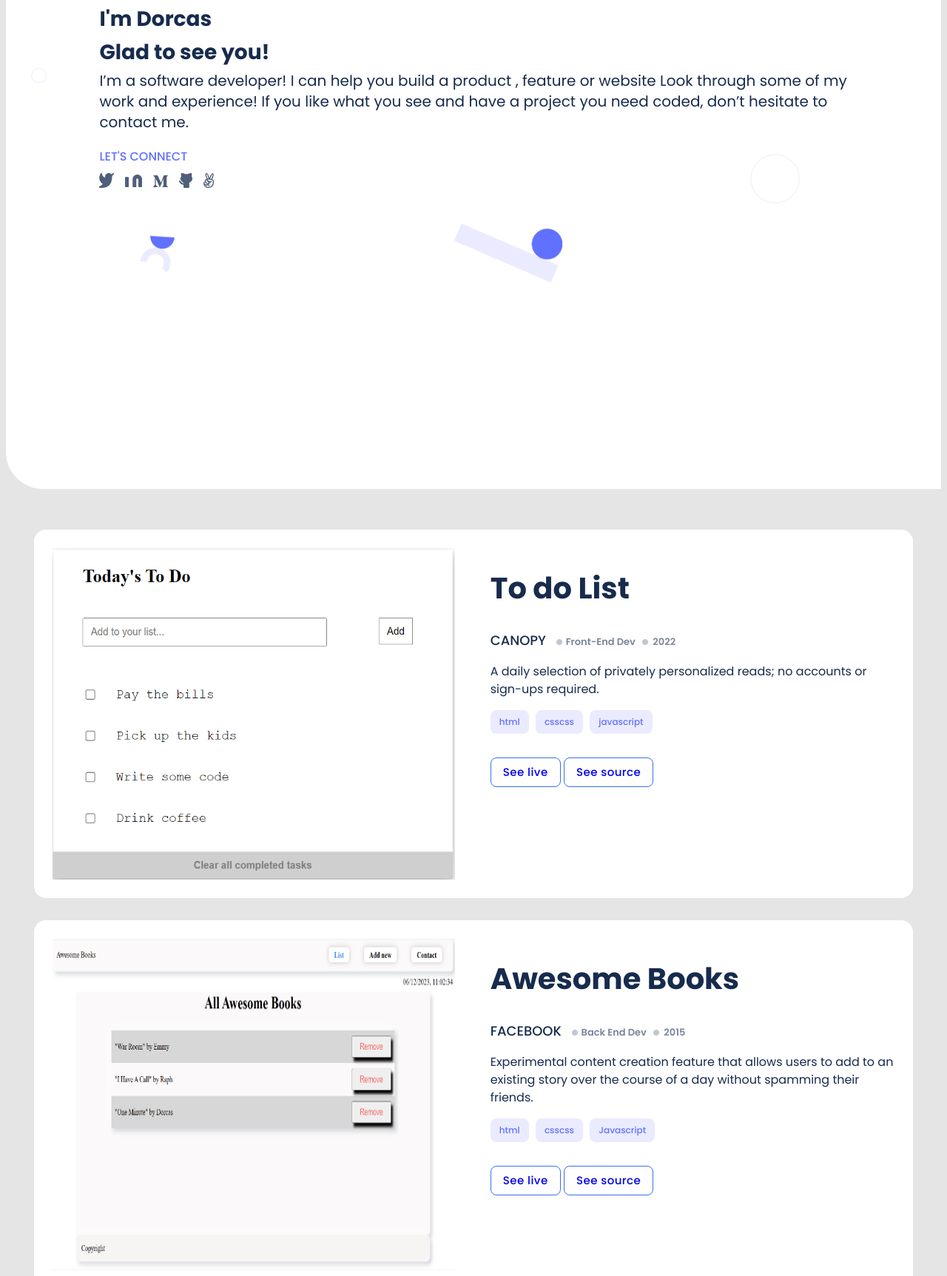
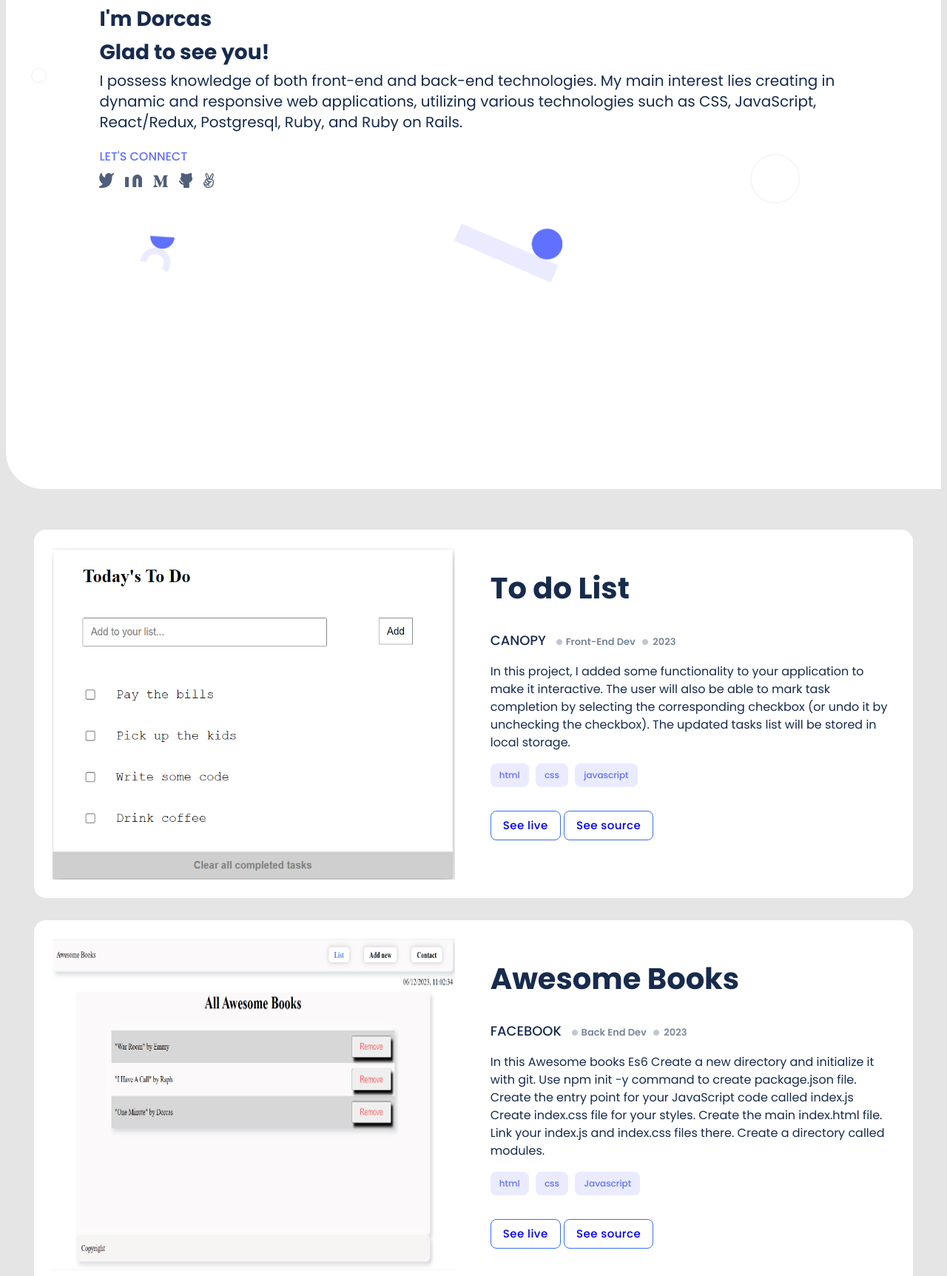
Before and after one commit to Dorcas126/Setup-and-mobile-first-project, a website: page index.html in a window 1280 px wide. Shown: the part 335-2060 px from the top of the page at 74% size. Drawn offline with Linux system fonts and the light colour scheme.

Commit message:
Add description

```diff
--- a/index.html
+++ b/index.html
@@ -38,10 +38,10 @@
               I'm Dorcas<br>Glad to see you!
             </h1>
             <p>
-              I’m a software developer! I can help you build a product ,
-              feature or website Look through some of my work and experience!
-              If you like what you see and have a project you need coded, don’t
-              hesitate to contact me.
+              I possess knowledge of both front-end and back-end technologies.
+              My main interest lies creating in dynamic and responsive web applications,
+              utilizing various technologies such as CSS, JavaScript, React/Redux, Postgresql,
+              Ruby, and Ruby on Rails.
             </p>
             <a>LET'S CONNECT</a>
             <ul class="social-media">
@@ -92,10 +92,9 @@
             About Myself
           </h2>
           <p>
-            Hello I’m a software developer! I can help you build a product ,
-            feature or website Look through some of my work and experience!
-            If you like what you see and have a project you need coded,
-            don’t hestiate to contact me.
+            I'm a software developer who can help you build products,
+            features, or websites. Check out my work and experience.
+            If you have a coding project, feel free to contact me.
           </p>
           <a class="connect">LET'S CONNECT</a>
           <ul class="social">
--- a/script.js
+++ b/script.js
@@ -19,10 +19,10 @@ const works = [
     title: 'To do List',
     image: 'img/todo.png',
     imgeAlt: 'To do list image',
-    canopy: ['CANOPY', 'Front-End Dev', '2022'],
+    canopy: ['CANOPY', 'Front-End Dev', '2023'],
     descript:
-    'A daily selection of privately personalized reads; no accounts or sign-ups required.',
-    languages: ['html', 'css', 'javascript'],
+    'In this project, I added some functionality to your application to make it interactive. The user will also be able to mark task completion by selecting the corresponding checkbox (or undo it by unchecking the checkbox). The updated tasks list will be stored in local storage.',
+    languages: ['html', 'css', 'javascript', 'webpack'],
     sourcebtn: '<a href="https://github.com/Dorcas126/To-Do-List">See source</a>',
     liveBtn: '<a href="https://dorcas126.github.io/To-Do-List/dist/">See live</a>',
   },
@@ -31,9 +31,9 @@ const works = [
     title: 'Awesome Books',
     image: 'img/awesome.png',
     imageAlt: 'snapshoot Portfolio picture',
-    canopy: ['FACEBOOK', 'Back End Dev', '2015'],
+    canopy: ['FACEBOOK', 'Back End Dev', '2023'],
     descript:
-      'Experimental content creation feature that allows users to add to an existing story over the course of a day without spamming their friends.',
+      'In this Awesome books Es6 Create a new directory and initialize it with git. Use npm init -y command to create package.json file. Create the entry point for your JavaScript code called index.js Create index.css file for your styles. Create the main index.html file. Link your index.js and index.css files there. Create a directory called modules.',
     languages: ['html', 'css', 'Javascript'],
     sourcebtn: '<a href="https://github.com/Dorcas126/Awesome-book-project">See source</a>',
     liveBtn: '<a href="https://dorcas126.github.io/Awesome-book-project/">See live</a>',
@@ -43,9 +43,9 @@ const works = [
     title: 'Space travelers',
     image: 'img/traveller.png',
     imageAlt: 'snapshoot Portfolio picture',
-    canopy: ['FACEBOOK', 'Full Stack Dev', '2015'],
+    canopy: ['FACEBOOK', 'Full Stack Dev', '2023'],
     descript:
-    'Exploring the future of media in Facebooks first Virtual Reality app; a place to discover and enjoy 360 photos and videos on Gear VR.',
+    'In this project, we will be working with real live data from the SpaceX API to build a web application for a company that provides commercial and scientific space travel services. The application will allow users to book rockets and join selected space missions.',
     languages: ['html', 'css', 'Javascript'],
     sourcebtn: '<a href="https://github.com/Dorcas126/space-travelers">See source</a>',
     liveBtn: '<a href="https://dorcaskikospacetravelers.netlify.app/">See live</a>',
@@ -55,9 +55,9 @@ const works = [
     title: 'Movie App',
     image: 'img/movie.png',
     imageAlt: 'snapshoot Portfolio picture',
-    canopy: ['Uber', 'Lead Developer', '2018'],
+    canopy: ['Uber', 'Lead Developer', '2023'],
     descript:
-    'A smart assistant to make driving more safe, efficient, and fun by unlocking your most expensive computer: your car.',
+    'Built using JavaScript, HTML, and CSS, with webpack as the build tool. It makes use of the TvmazeAPI to retrieve information about each movies, and also utilizes a custom API to store and retrieve comments.',
     languages: ['html', 'css', 'Javascript'],
     sourcebtn: '<a href="https://github.com/Dorcas126/JavaScript-capstone-project">See source</a>',
     liveBtn: '<a href="https://dorcas126.github.io/JavaScript-capstone-project/dist/">See live</a>',
@@ -81,7 +81,7 @@ for (let i = 0; i < works.length; i += 1) {
           <p> ${work.descript}</p>
           <ul>
               <li class="html-tag">${work.languages[0]}</li>
-              <li class="css-tag">${work.languages[1]}css</li>
+              <li class="css-tag">${work.languages[1]}</li>
               <li class="js-tag">${work.languages[2]}</li>
           </ul>
           <button type="button" id="see_project">${work.liveBtn}</button>
```
